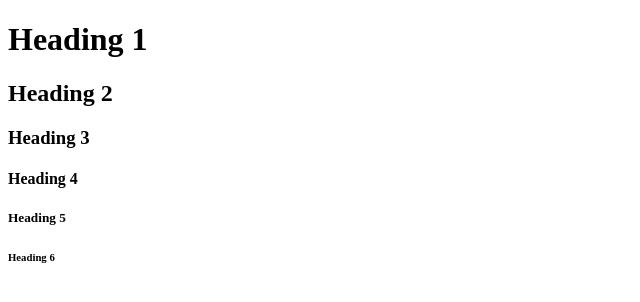
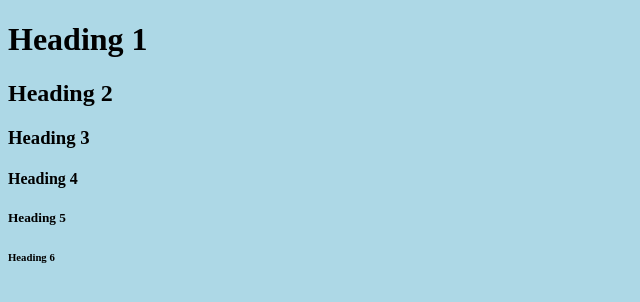
Before and after one commit to educator001/cuddly-carnival, a plain HTML site: page index.html in a window 1280 px wide. Shown: the whole page, without its empty margins (0-640 px from the left). Drawn offline with Linux system fonts and the light colour scheme.

Commit message:
Add styling

```diff
--- a/index.html
+++ b/index.html
@@ -1,5 +1,6 @@
 <!DOCTYPE html>
 <title>Cuddly Carnival</title>
+<link rel="stylesheet" href="mystyle.css">
 <meta name="description" content="Cuddly Carnival index">
 <meta name="keywords" content="html,css,javascript">
 <meta name="author" content="Davy Crockett">
--- /dev/null
+++ b/mystyle.css
@@ -0,0 +1,3 @@
+body {
+  background-color: lightblue;
+}
```
